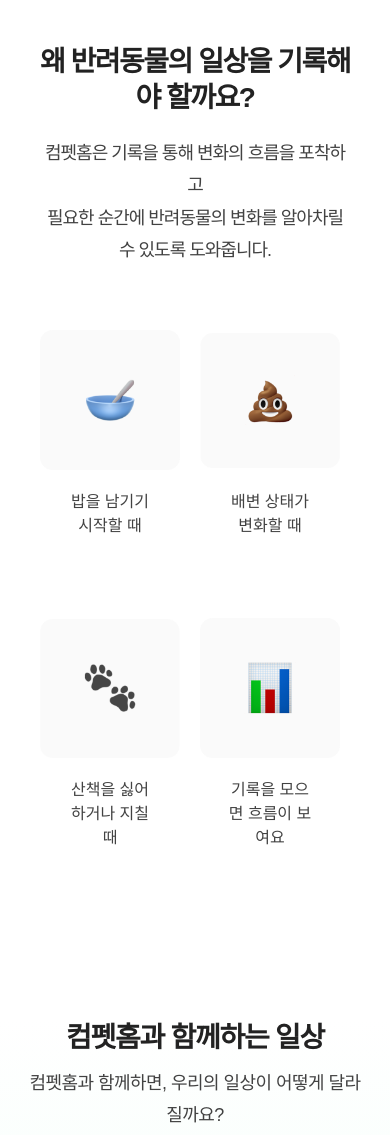
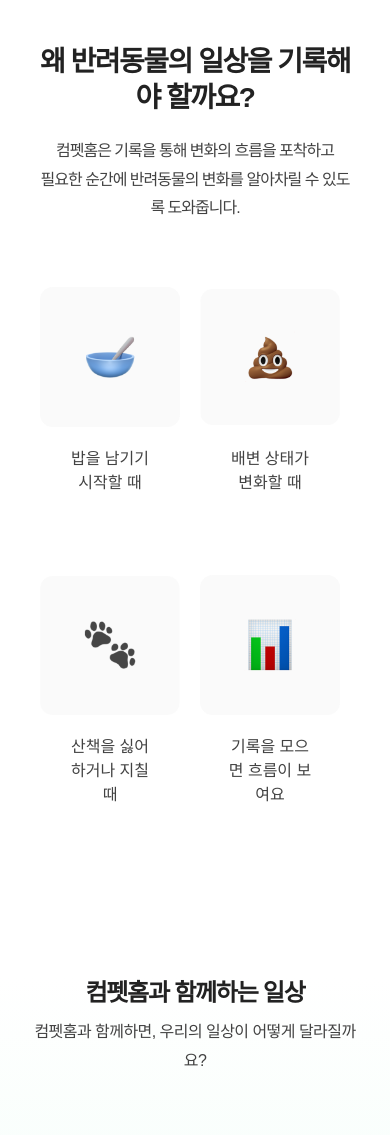
Before and after one commit to mcbglobal/Webdomain, a plain HTML site: page index.html in a window 390 px wide. Shown: the part 920-2055 px from the top of the page. Drawn offline with Linux system fonts and the light colour scheme.

```diff
--- a/index.html
+++ b/index.html
@@ -133,12 +133,12 @@
       <li>✓ 수기로 썼던 기록도 템플릿을 이용하면 쉽게 옮길 수 있어요</li>
     </ul>
     <div class="plus-buttons">
-      <a class="plus-btn" href="/template/health-template.xlsx" download>
+      <a class="plus-btn" href="https://docs.google.com/spreadsheets/d/1RYmtZGINihqJ0w0dH8b1lPwrZ4kFM_z4/export?format=xlsx" download>
         <i class="fas fa-file-excel"></i>
         건강기록 양식 다운로드
         <i class="fas fa-download"></i>
       </a>
-      <a class="plus-btn" href="/template/budget-template.xlsx" download>
+      <a class="plus-btn" href="https://drive.google.com/uc?export=download&id=1dVQBzc7GzuSWRrYwJUus8cTpza6gYOXI" download>
         <i class="fas fa-file-excel"></i>
         가계부 양식 다운로드
         <i class="fas fa-download"></i>
--- a/style.css
+++ b/style.css
@@ -407,7 +407,7 @@ margin-top: 80px;
   }
 
   .why-header p {
-    font-size: 18px;
+    font-size: 16px;
     margin-bottom: -40px;
   }
 
@@ -566,11 +566,11 @@ margin-top: 80px;
   }
 
   .carousel-header h2 {
-    font-size: 28px;
+    font-size: 24px;
   }
 
   .carousel-header p {
-    font-size: 18px;
+    font-size: 16px;
   }
 }
 
```
Also changed, not shown: 8 other files.
